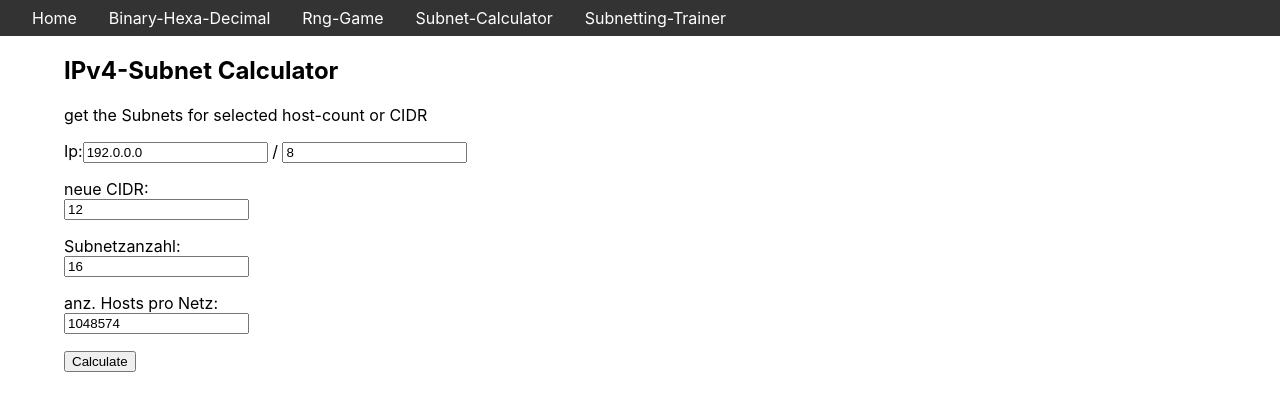
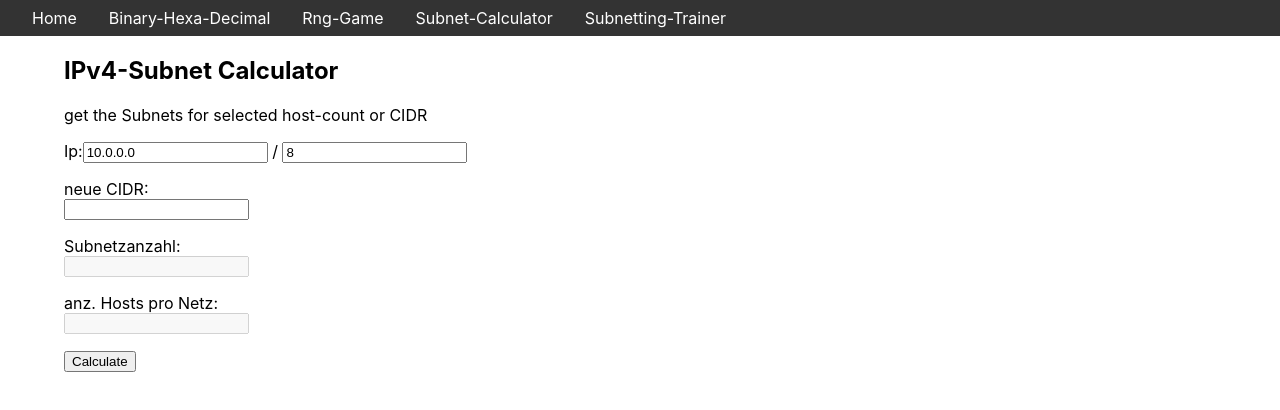
Before and after one commit to vincepr/vite-subnetting, a React (Vite) app: page /vite-subnetting/calculator in a window 1280 px wide. Shown: the top 410 px of the page. Built offline with nearby package versions, Linux system fonts and the light colour scheme.

Commit message:
disabled multi-selet of calculator but working otherwise

```diff
--- a/src/components/ipcalculator/IpCalc.tsx
+++ b/src/components/ipcalculator/IpCalc.tsx
@@ -1,15 +1,15 @@
 import { useState } from "react"
 
 export default function IpCalc(){
-    const [ip ,setIp] = useState("192.0.0.0")
+    const [ip ,setIp] = useState("10.0.0.0")
     const [oldCidr ,setOldCidr] = useState<number>(8)
-    const [newCidr ,setnewCidr] = useState<number>(12)
+    const [newCidr ,setnewCidr] = useState<number>()
     const [activeElement, setActiveElement] = useState<string>()      // :todo
-    const [countSubnets ,setCountSubnets] = useState<number>(16)
-    const [countHosts ,setCountHosts] = useState<number>(1048574)
+    const [countSubnets ,setCountSubnets] = useState<number>()
+    const [countHosts ,setCountHosts] = useState<number>()
     const [subnets, setSubnets] = useState<SubnetData[]>([])
     const isValidIp = isValidIpAddr(ip)
-    const isValidCidr = oldCidr < newCidr
+    const isValidCidr = newCidr ? oldCidr < newCidr : false
 
     const isDisabled = (elmentName:string) => (activeElement !== undefined && activeElement !==elmentName)
 
@@ -21,23 +21,57 @@ export default function IpCalc(){
     }
     const handleChangeOldCidr =(ev:React.ChangeEvent<HTMLInputElement>) =>{
         let nr = Number(ev.target.value)
-        if (nr>=0 && nr<=29){
-            setOldCidr(nr)
-        } else if (nr >30) setOldCidr(newCidr-1)
+        if (isNaN(nr)) return
+        if (nr > 29) nr = 29
+        setOldCidr(nr)
+        if (newCidr && newCidr>nr){
+            setCountHosts(Math.pow(2,(32-oldCidr)));
+            setCountSubnets(Math.pow(2,(oldCidr-nr)))
+        }
     }
+
+
+
+
     const handleChangeNewCidr =(ev:React.ChangeEvent<HTMLInputElement>) =>{
-        let nr = Number(ev.target.value)
-        if (nr>=0 && nr<=30){
-            setnewCidr(nr)
-        } else if (nr>30)setnewCidr(30)
+        if (ev.target.value===""){
+            setnewCidr(undefined); setCountSubnets(undefined); setCountHosts(undefined);
+            setActiveElement(undefined)
+        } else {
+            setActiveElement("NewCidr")
+            if (!isNaN(Number(ev.target.value))) {
+                let cidr = Number(ev.target.value)
+                if (cidr >30) cidr =30
+                setnewCidr(cidr)
+                if (cidr>oldCidr){
+                    setCountHosts(Math.pow(2,(32-cidr)));
+                    setCountSubnets(Math.pow(2,(cidr-oldCidr)))
+                }
+            }
+         }
     }
     const handleChangeCountSubnets =(ev:React.ChangeEvent<HTMLInputElement>) =>{
-        let nr = Number(ev.target.value)
-        setCountSubnets(nr)
+        if (ev.target.value===""){
+            setnewCidr(undefined); setCountSubnets(undefined); setCountHosts(undefined);
+            setActiveElement(undefined)
+        } else {
+            setActiveElement("CountSubnets")
+            if (!isNaN(Number(ev.target.value))) {
+                setCountSubnets((Number(ev.target.value)))
+
+            }
+         }
     }
     const handleChangeCountHosts =(ev:React.ChangeEvent<HTMLInputElement>) =>{
-        let nr = Number(ev.target.value)
-        setCountHosts(nr)
+        if (ev.target.value===""){
+            setnewCidr(undefined); setCountSubnets(undefined); setCountHosts(undefined);
+            setActiveElement(undefined)
+        } else {
+            setActiveElement("CountHosts")
+            if (!isNaN(Number(ev.target.value))) {
+                setCountHosts((Number(ev.target.value)))
+            }
+         }
     }
 
     // ON SUBMIT logic:
@@ -48,6 +82,7 @@ export default function IpCalc(){
         // only execute if all is valid:
         if (!isValidIp) return
         if (!isValidCidr) return
+        if (!newCidr) return
         let subs = getSubnetData(ip, oldCidr, newCidr)
         setSubnets(subs)
     }
@@ -65,22 +100,23 @@ export default function IpCalc(){
                 </label>
 
             <label>neue CIDR:
-                <input type="text" className="formatInput" value={newCidr }
+                <input type="text" className="formatInput" value={newCidr ? newCidr : "" }
                     onChange={e => handleChangeNewCidr(e)}
                     onKeyDown={handleKeyDown}
-                    style={isValidCidr?{}:{color:"red"}}/>
+                    disabled={isDisabled("NewCidr")}
+                    style={isValidCidr && !isDisabled("NewCidr")     ?{}:{color:"red"}}/>
                 </label>
             <label> Subnetzanzahl:
-                <input type="text" className="formatInput" value={countSubnets }
+                <input type="text" className="formatInput" value={countSubnets ? countSubnets : "" }
                     onChange={e => handleChangeCountSubnets(e)}
                     onKeyDown={handleKeyDown}
-                    style={isValidCidr?{}:{color:"red"}}/>
+                    disabled={true}/>
                 </label>
             <label> anz. Hosts pro Netz:
-                <input type="text" className="formatInput" value={countHosts }
+                <input type="text" className="formatInput" value={countHosts ? countHosts : ""}
                     onChange={e => handleChangeCountHosts(e)}
                     onKeyDown={handleKeyDown}
-                    style={isValidCidr?{}:{color:"red"}}/>
+                    disabled={true}/>
                 </label>
             <button onClick={submitAnswers}>Calculate</button>
             <DrawSubnets subnets={subnets}/>
```
